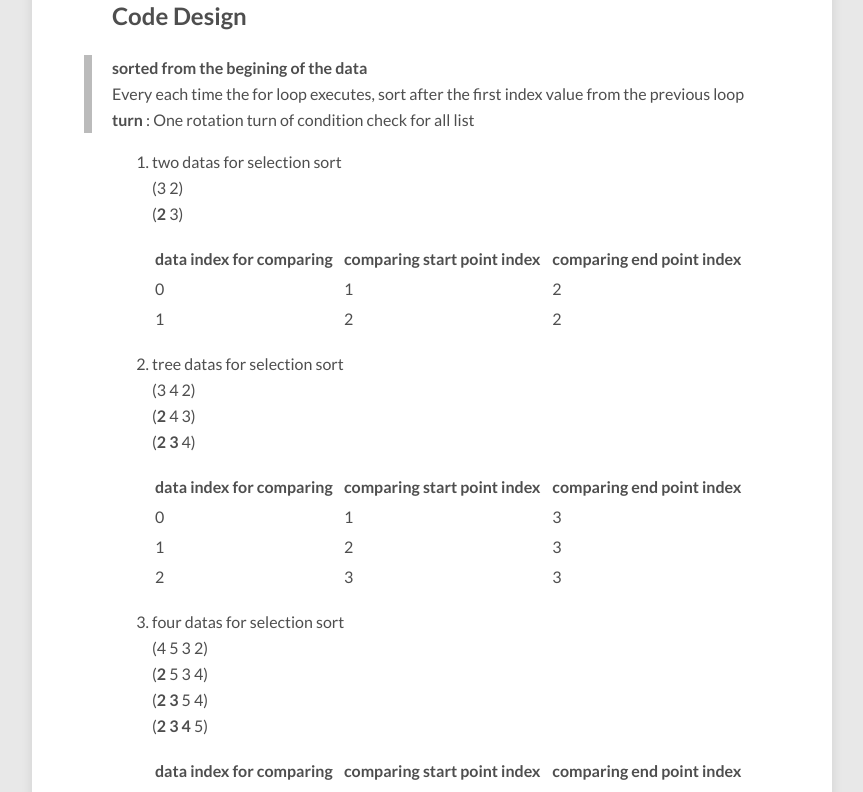
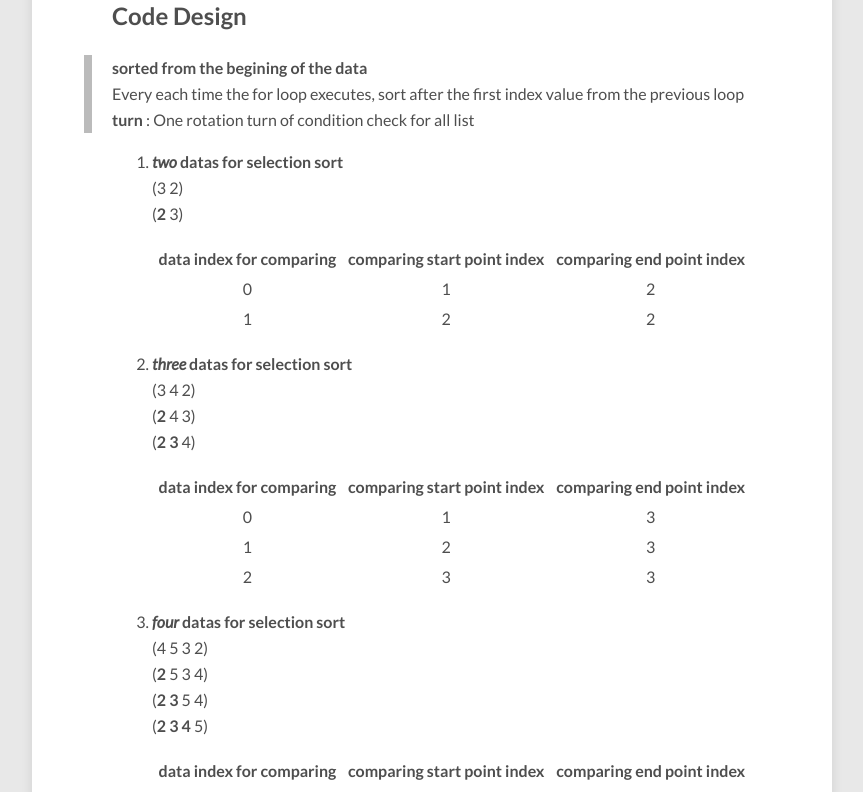
Before and after one commit to sujinsjlee/mg729.github.io, a Jekyll site: the page built from _posts/2020-03-08-Algorithm_(2)_SelectionSort.md, in a window 1280 px wide and 900 px high, scrolled down 1008 px, cut to the strip 108-900 px from the top of the window. Shown: the whole strip, without its empty margins (208-1071 px from the left). Built offline with Jekyll 4.4.1, drawn with Linux system fonts in a browser that asks for light colours; nearby versions of some CDN libraries; formulas are drawn with MathJax 3; comment, search, counter and statistics services are not loaded.

Commit message:
[Algorithm] Selection sort publish 6

```diff
--- a/_posts/2020-03-08-Algorithm_(2)_SelectionSort.md
+++ b/_posts/2020-03-08-Algorithm_(2)_SelectionSort.md
@@ -29,34 +29,34 @@ use_math: true
 > Every each time the for loop executes, sort after the first index value from the previous loop
 > __turn__ : One rotation turn of condition check for all list
 
-1. two datas for selection sort
+1. **_two_ datas for selection sort**
 (3 2)
 (**2** 3)
 
 	| data index for comparing  | comparing start point index  | comparing end point index  |
-	| --- | ----------- | --- |
+	| :---: | :---: |:---: |
 	| 0   | 1           | 2   |
 	| 1   | 2           | 2   |
 
-2. tree datas for selection sort
+2. **_three_ datas for selection sort**
 (3 4 2)
 (**2** 4 3)
 (**2** **3** 4)
 
 	| data index for comparing  | comparing start point index  | comparing end point index  |
-	| --- | ----------- | --- |
+	| :---: | :---: | :---: |
 	| 0   | 1           | 3   |
 	| 1   | 2           | 3   |
 	| 2   | 3           | 3   |
 
-3. four datas for selection sort
+3. **_four_ datas for selection sort**
 (4 5 3 2)
 (**2** 5 3 4)
 (**2 3** 5 4)
 (**2 3 4** 5)
 
 	| data index for comparing  | comparing start point index  | comparing end point index  |
-	| --- | ----------- | --- |
+	| :---: | :---: | :---: |
 	| 0   | 1           | 4   |
 	| 1   | 2           | 4   |
 	| 2   | 3           | 4   |
```
